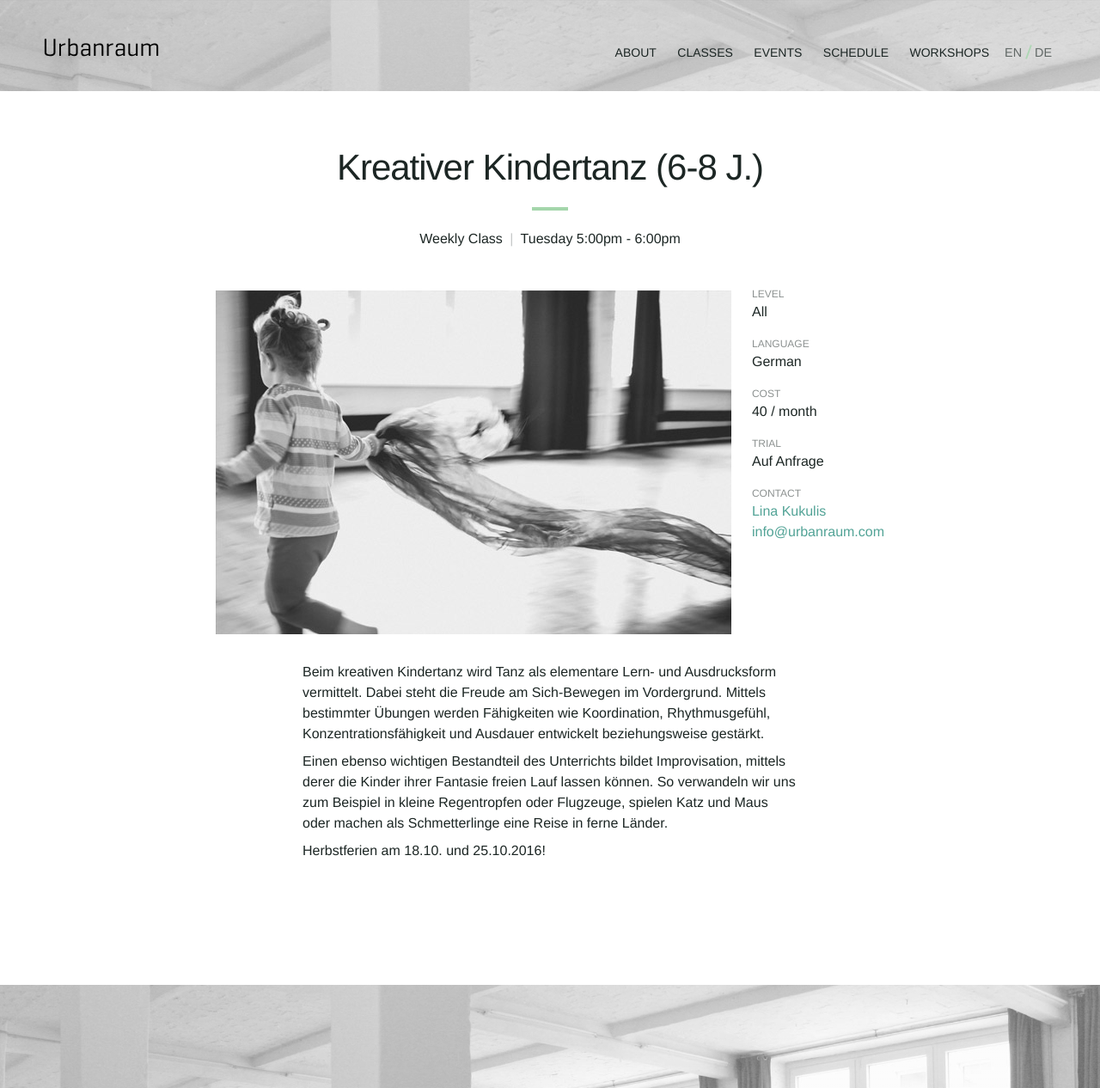
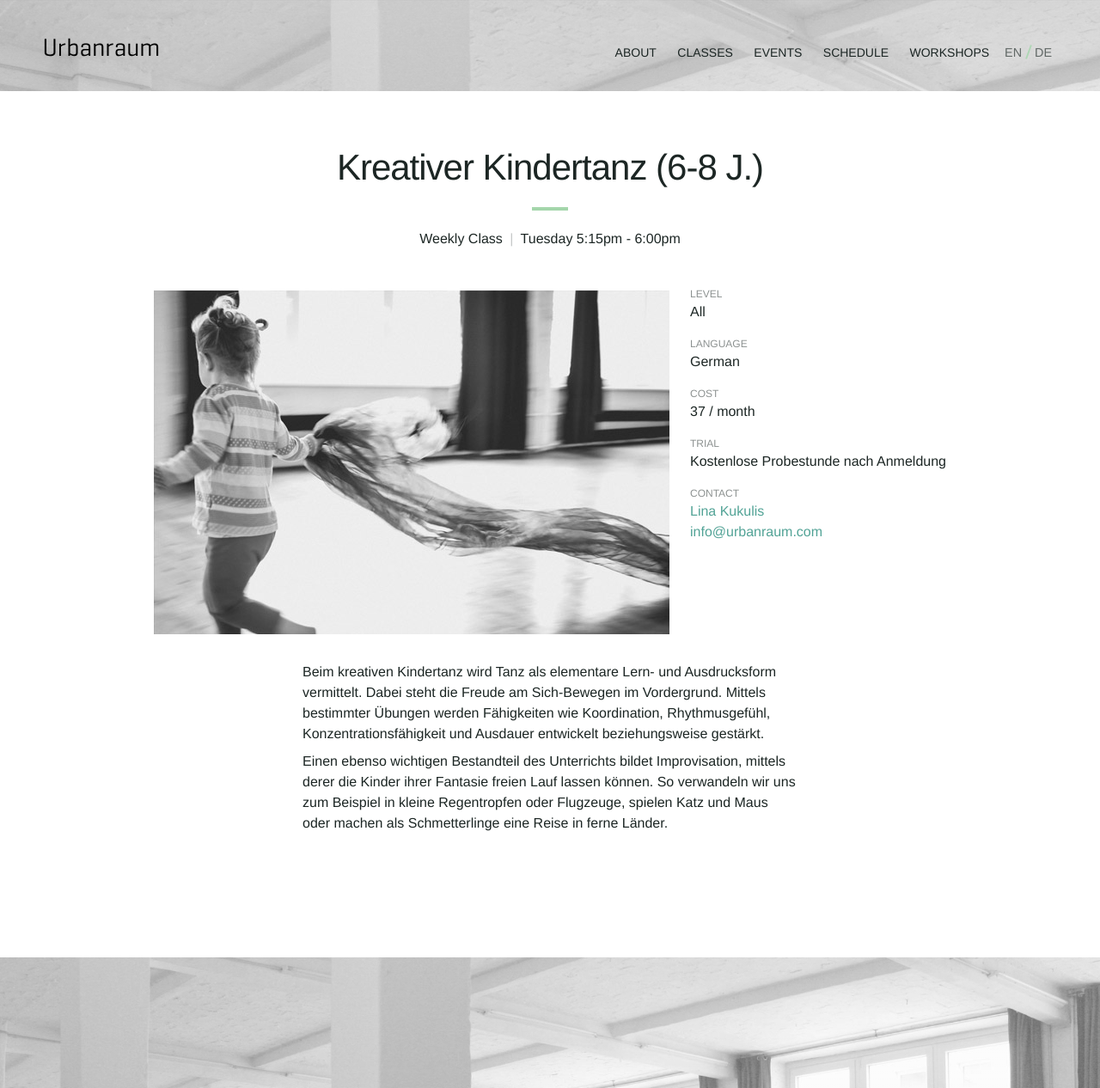
Before and after one commit to Kriesse/urbanraum, a Jekyll site: the page built from _classes/kreativer-kindertanz-lina-6-8.md, in a window 1280 px wide. Shown: the whole page at 86% size. Built offline with Jekyll 4.4.1, drawn with Linux system fonts in a browser that asks for light colours; nearby versions of some CDN libraries.

Commit message:
Update kreativer-kindertanz-lina-6-8.md

```diff
--- a/_classes/kreativer-kindertanz-lina-6-8.md
+++ b/_classes/kreativer-kindertanz-lina-6-8.md
@@ -3,7 +3,7 @@ order: "1"
 teacher: "lina"
 schedule:
   - day: "tuesday"
-    start: "5:00pm"
+    start: "5:15pm"
     end: "6:00pm"
 image: "class-kindertanz.jpg"
 
@@ -17,14 +17,14 @@ level_en:
 level_de:
 
 price_en: |
-  40 / month
+  37 / month
 price_de: |
-  40 Euro / Monatsbeitrag
+  37 Euro / Monatsbeitrag
 
 language_en: "German"
 language_de: "Deutsch"
 
-trial_en: "Auf Anfrage"
+trial_en: "Kostenlose Probestunde nach Anmeldung"
 trial_de:
 
 description_en:
@@ -35,6 +35,5 @@ description_de: |
 
   Einen ebenso wichtigen Bestandteil des Unterrichts bildet Improvisation, mittels derer die Kinder ihrer Fantasie freien Lauf lassen können. So verwandeln wir uns zum Beispiel in kleine Regentropfen oder Flugzeuge, spielen Katz und Maus oder machen als Schmetterlinge eine Reise in ferne Länder.
 
-    Herbstferien am 18.10. und 25.10.2016!
 
 ---
```
